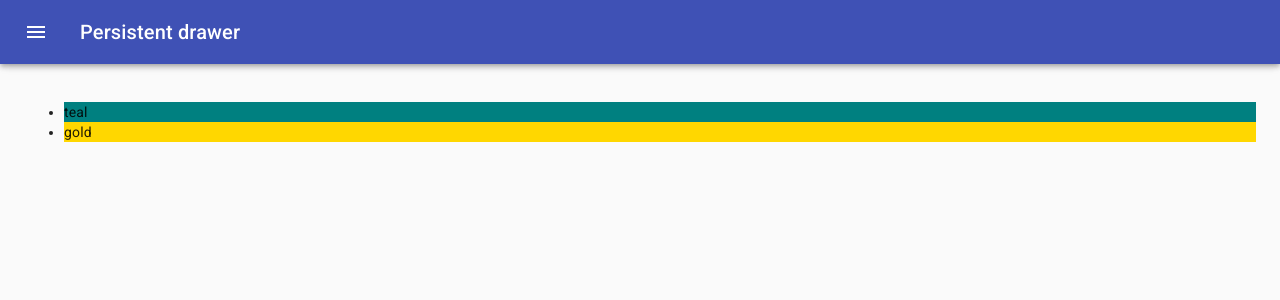
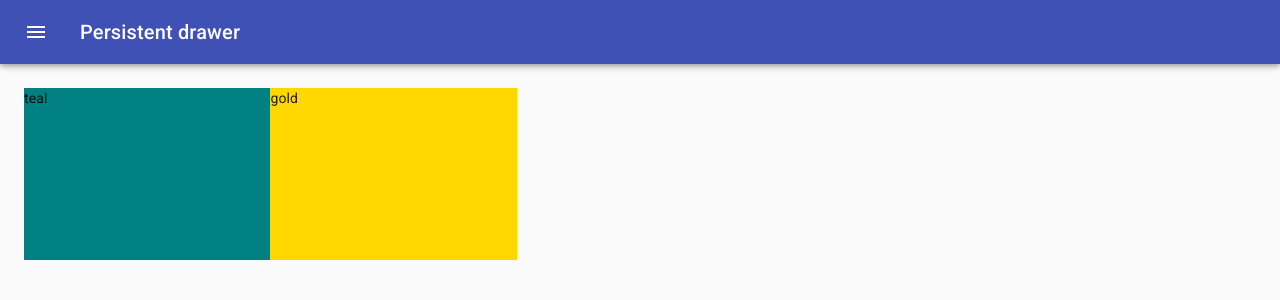
Before and after one commit to adilbim/color-app, a React (Create React App) app: page /palette/new in a window 1280 px wide. Shown: the top 300 px of the page. Built offline with nearby package versions, Linux system fonts and the light colour scheme.

Commit message:
add draggableColorBox

```diff
--- /dev/null
+++ b/src/DraggableColorBox.js
@@ -0,0 +1,17 @@
+import React from 'react';
+
+
+export default function DraggableColorBox(props){
+
+//   const style = {
+//         root:{
+
+//         }
+//     }
+
+    return (
+        <div className="ColorBox" style={{backgroundColor: props.color}}>
+            {props.color}
+        </div>
+    );
+}
--- a/src/NewPaletteForm.js
+++ b/src/NewPaletteForm.js
@@ -12,6 +12,7 @@ import MenuIcon from "@material-ui/icons/Menu";
 import ChevronLeftIcon from "@material-ui/icons/ChevronLeft";
 import Button from "@material-ui/core/Button";
 import ChromePicker from 'react-color';
+import DraggableColorBox from './DraggableColorBox';
 
 const drawerWidth = 400;
 
@@ -56,6 +57,7 @@ const styles = theme => ({
   },
   content: {
     flexGrow: 1,
+    height: "calc(100vh - 64px)",
     padding: theme.spacing.unit * 3,
     transition: theme.transitions.create("margin", {
       easing: theme.transitions.easing.sharp,
@@ -103,7 +105,7 @@ class NewPaletteForm extends React.Component {
     render(){
         const { classes } = this.props;
         const { open } = this.state;
-        const colorAdded = this.state.colors.map(color => <li style={{backgroundColor: color}}>{color}</li>);
+        const colorAdded = this.state.colors.map(color => <DraggableColorBox color={color}>{color}</DraggableColorBox>);
   return (
     <div className={classes.root}>
     <CssBaseline />
@@ -163,9 +165,7 @@ class NewPaletteForm extends React.Component {
       })}
     >
       <div className={classes.drawerHeader} />
-      <ul>
       {colorAdded}
-      </ul>
     </main>
   </div>
 );
```
